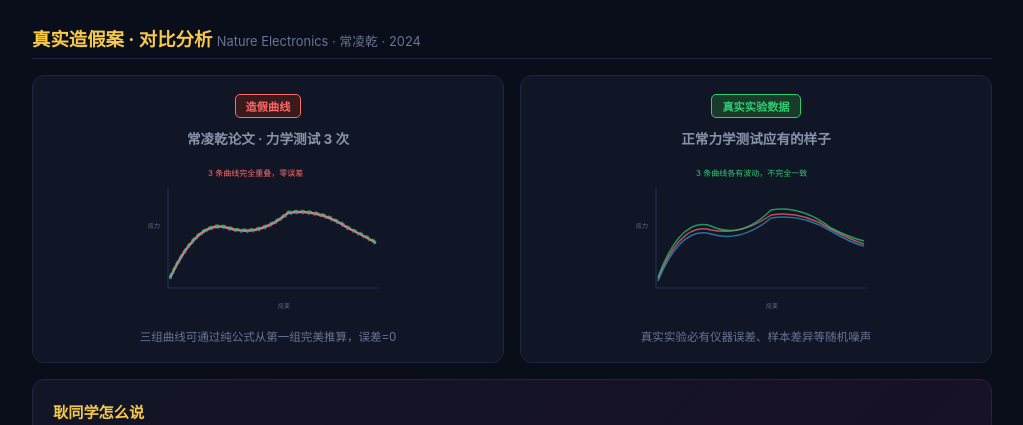
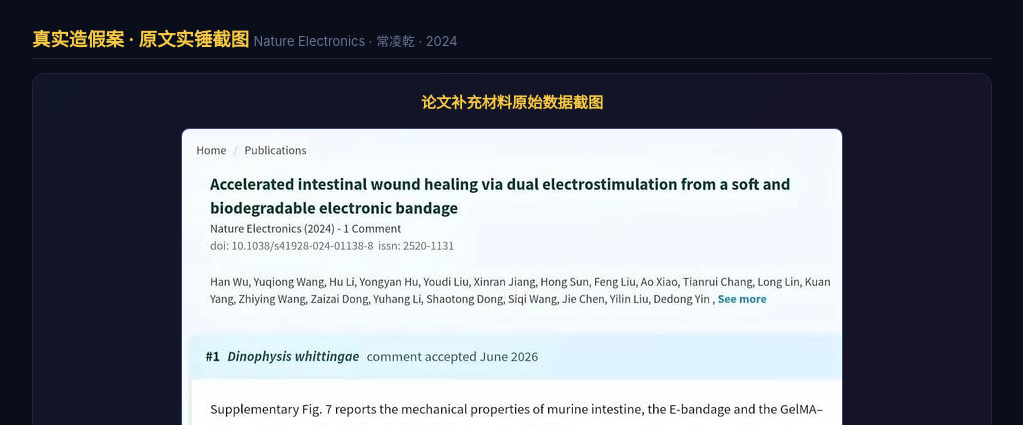
Before and after one commit to eluckydog/super-geng-detector, a plain HTML site: page docs/index.html in a window 1280 px wide. Shown: the part 307-732 px from the top of the page, without its empty margins (128-1151 px from the left). Drawn offline with Linux system fonts and the light colour scheme.

Commit message:
feat: replace SVG mockup with real Nature Electronics supplementary data screenshot

```diff
--- a/docs/index.html
+++ b/docs/index.html
@@ -83,39 +83,26 @@ footer{text-align:center;padding:30px 0;color:#4a5270;font-size:.82em;border-top
 </div>
 
 <div class="section">
-<h2>真实造假案 &middot; 对比分析 <span class="sub">Nature Electronics &middot; 常凌乾 &middot; 2024</span></h2>
-<div class="compare-row">
-<div class="compare-card">
-<div class="tag fake">造假曲线</div>
-<h4>常凌乾论文 &middot; 力学测试 3 次</h4>
-<svg viewBox="0 0 260 160" width="100%" style="max-width:260px">
-<rect x="0" y="0" width="260" height="160" fill="#111627" rx="6"/>
-<line x1="30" y1="130" x2="240" y2="130" stroke="#3a4570" stroke-width=".6"/>
-<line x1="30" y1="30" x2="30" y2="130" stroke="#3a4570" stroke-width=".6"/>
-<path d="M32,120 Q60,60 90,70 Q120,80 150,55 Q180,50 210,70 Q230,80 238,85" stroke="#ff6b6b" stroke-width="2.5" fill="none"/>
-<path d="M32,119 Q60,59 90,69 Q120,79 150,54 Q180,49 210,69 Q230,79 238,84" stroke="#2ecc71" stroke-width="2.5" fill="none" stroke-dasharray="4,3" opacity="0.7"/>
-<path d="M32,121 Q60,61 90,71 Q120,81 150,56 Q180,51 210,71 Q230,81 238,86" stroke="#3498db" stroke-width="2.5" fill="none" stroke-dasharray="2,4" opacity="0.7"/>
-<text x="70" y="18" fill="#ff6b6b" font-size="8">3 条曲线完全重叠，零误差</text>
-<text x="140" y="150" fill="#6b7394" font-size="6">应变</text>
-<text x="10" y="70" fill="#6b7394" font-size="6">应力</text>
-</svg>
-<p style="font-size:.72em;color:#6b7394;margin-top:6px">三组曲线可通过纯公式从第一组完美推算，误差=0</p>
+<h2>真实造假案 &middot; 原文实锤截图 <span class="sub">Nature Electronics &middot; 常凌乾 &middot; 2024</span></h2>
+
+<div class="case-box" style="text-align:center;padding:16px">
+<h3>论文补充材料原始数据截图</h3>
+<img src="evidence-data-table.jpg" alt="补充材料数据" style="max-width:100%;border-radius:8px;border:1px solid #3a4570;margin:10px 0">
+<p style="font-size:.82em;color:#8892a8;text-align:left">
+<strong>红色标注：</strong>Trace 2 strain = Trace 3 strain（第2次和第3次实验的应变值完全相等）<br>
+<strong>绿色标注：</strong>Trace 3 stress = Trace 2 stress &times; 0.882（第3次应力可由第2次精确推导）<br>
+实际物理实验中，三次独立测量不可能存在如此精确的线性关系，误差应为0。
+</p>
 </div>
-<div class="compare-card">
-<div class="tag real">真实实验数据</div>
-<h4>正常力学测试应有的样子</h4>
-<svg viewBox="0 0 260 160" width="100%" style="max-width:260px">
-<rect x="0" y="0" width="260" height="160" fill="#111627" rx="6"/>
-<line x1="30" y1="130" x2="240" y2="130" stroke="#3a4570" stroke-width=".6"/>
-<line x1="30" y1="30" x2="30" y2="130" stroke="#3a4570" stroke-width=".6"/>
-<path d="M32,121 Q55,63 85,72 Q115,78 145,57 Q175,52 205,71 Q225,82 238,86" stroke="#ff6b6b" stroke-width="1.5" fill="none" opacity="0.7"/>
-<path d="M32,119 Q55,58 85,68 Q115,82 145,52 Q175,47 205,70 Q225,80 238,83" stroke="#2ecc71" stroke-width="1.5" fill="none" opacity="0.7"/>
-<path d="M32,123 Q55,67 85,76 Q115,85 145,60 Q175,55 205,73 Q225,85 238,88" stroke="#3498db" stroke-width="1.5" fill="none" opacity="0.7"/>
-<text x="70" y="18" fill="#2ecc71" font-size="8">3 条曲线各有波动，不完全一致</text>
-<text x="140" y="150" fill="#6b7394" font-size="6">应变</text>
-<text x="10" y="70" fill="#6b7394" font-size="6">应力</text>
-</svg>
-<p style="font-size:.72em;color:#6b7394;margin-top:6px">真实实验必有仪器误差、样本差异等随机噪声</p>
+
+<div class="evidence-list" style="margin-top:12px">
+<div class="e-item">
+<div class="e-icon green">&#10003;</div>
+<div class="e-body"><strong>论文信息</strong> <span class="badge">Nature Electronics 2024</span><p>Accelerated intestinal wound healing via dual electrostimulation from a soft and biodegradable electronic bandage. 通讯作者：常凌乾（北航医工学院副院长、国家杰青）</p></div>
+</div>
+<div class="e-item">
+<div class="e-icon green">&#10003;</div>
+<div class="e-body"><strong>耿同学质疑核心</strong> <span class="badge">数据造假</span><p>论文声称力学实验重复3次并以均值&plusmn;标准差呈现，但第2、3次实验数据可通过固定数学公式从第1次完美推算，不存在任何随机误差，违背物理实验基本规律。</p></div>
 </div>
 </div>
 
```
Also changed, not shown: docs/evidence-data-table.jpg (added), docs/evidence-paper-title.jpg (added), docs/evidence-profile.jpg (added).
